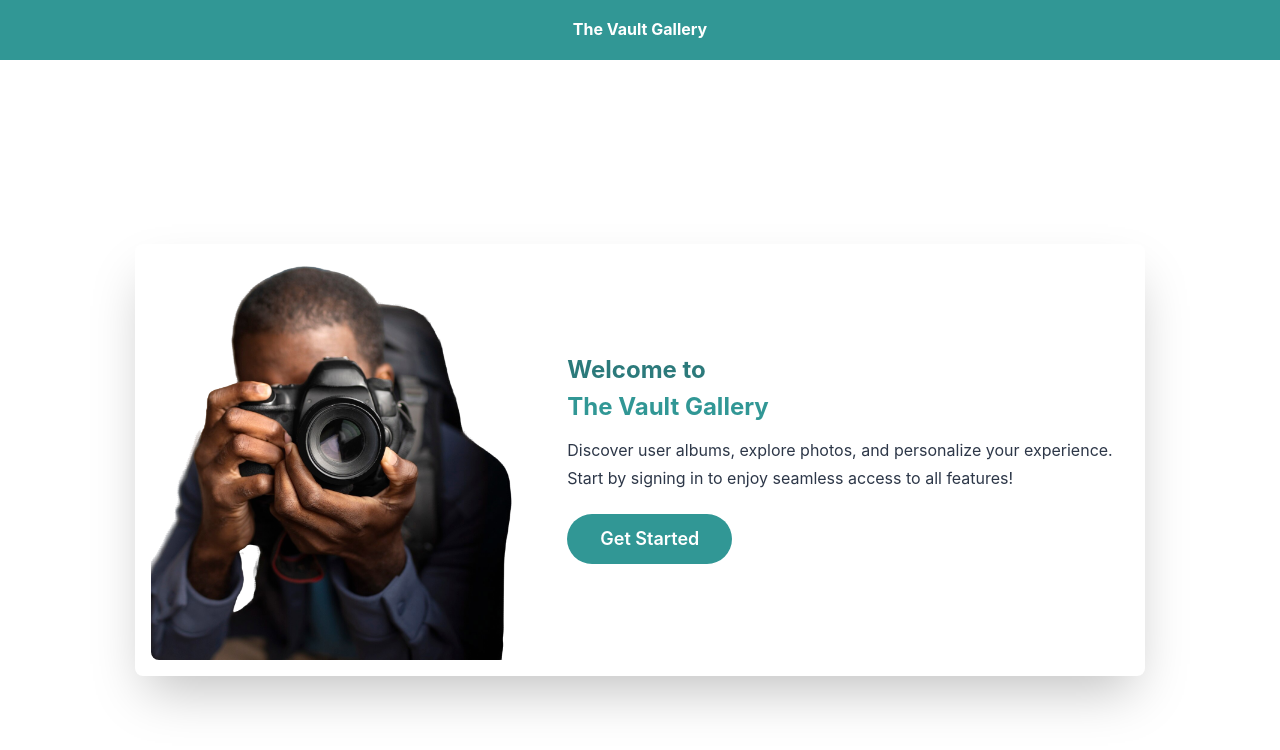
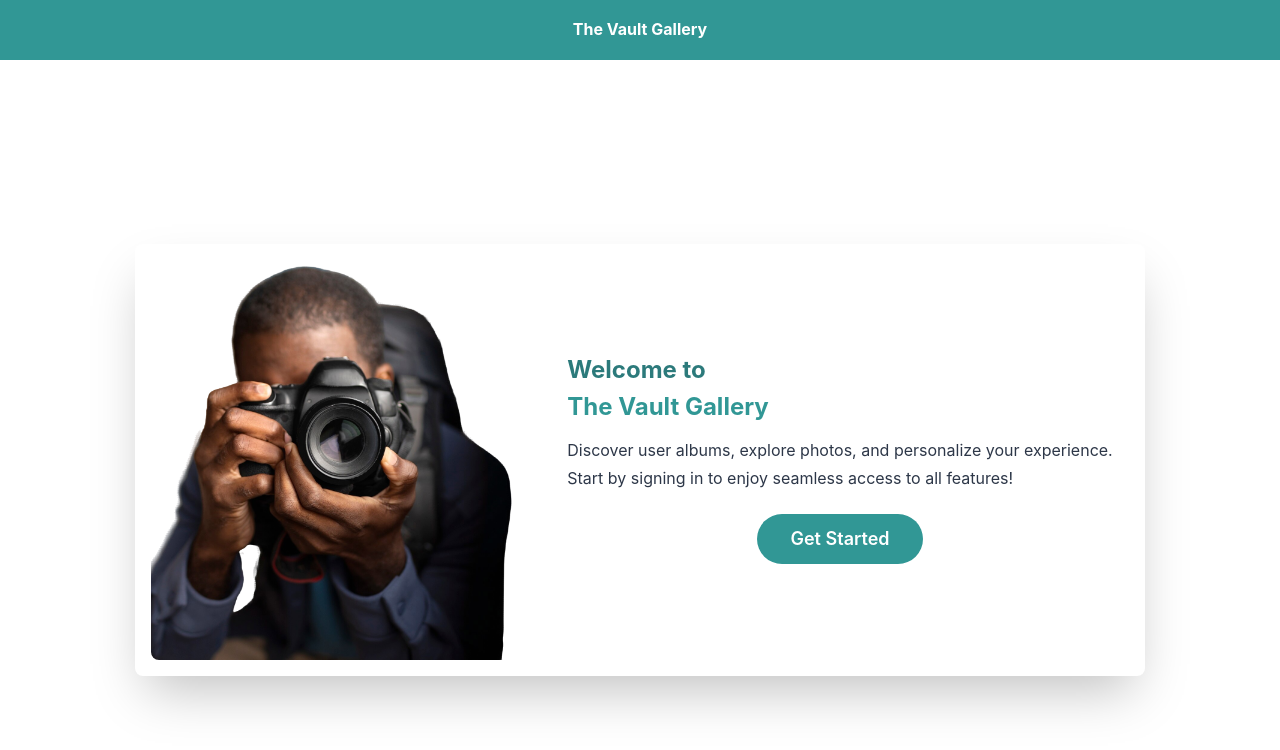
Before and after one commit to preston-56/vite-album-viewer, a React (Vite) app in the folder frontend/: page / in a window 1280 px wide. Shown: the top 750 px of the page. Built offline with nearby package versions, Linux system fonts and the light colour scheme; no server answers.

Commit message:
feat(frontend): center the "Get Started" button vertically in the LandingPage component
- Wrapped the "Get Started" button in a Flex container to ensure it is centered vertically within its column.
- Adjusted the button's alignment for better user experience on different screen sizes.

```diff
--- a/frontend/src/components/LandingPage/LandingPage.tsx
+++ b/frontend/src/components/LandingPage/LandingPage.tsx
@@ -87,13 +87,10 @@ const LandingPage = () => {
               >
                 The Vault Gallery
               </Heading>
-              <VStack
-                spacing={1}
-                align="flex-start"
-                mb={6}
-              >
+              <VStack spacing={1} align="flex-start" mb={6}>
                 <Text fontSize={{ base: "sm", md: "md" }} textAlign="left">
-                  Discover user albums, explore photos, and personalize your experience.
+                  Discover user albums, explore photos, and personalize your
+                  experience.
                 </Text>
                 <Text fontSize={{ base: "sm", md: "md" }} textAlign="left">
                   Start by signing in to enjoy seamless access to all features!
@@ -107,6 +104,7 @@ const LandingPage = () => {
                   </Flex>
                 </Box>
               ) : (
+                <Flex justify="center" align="center" width="100%">
                   <Button
                     colorScheme="teal"
                     size="lg"
@@ -119,6 +117,7 @@ const LandingPage = () => {
                   >
                     Get Started
                   </Button>
+                </Flex>
               )}
             </Flex>
           </Box>
```
Lines whose indentation alone changed are shown as unchanged.
